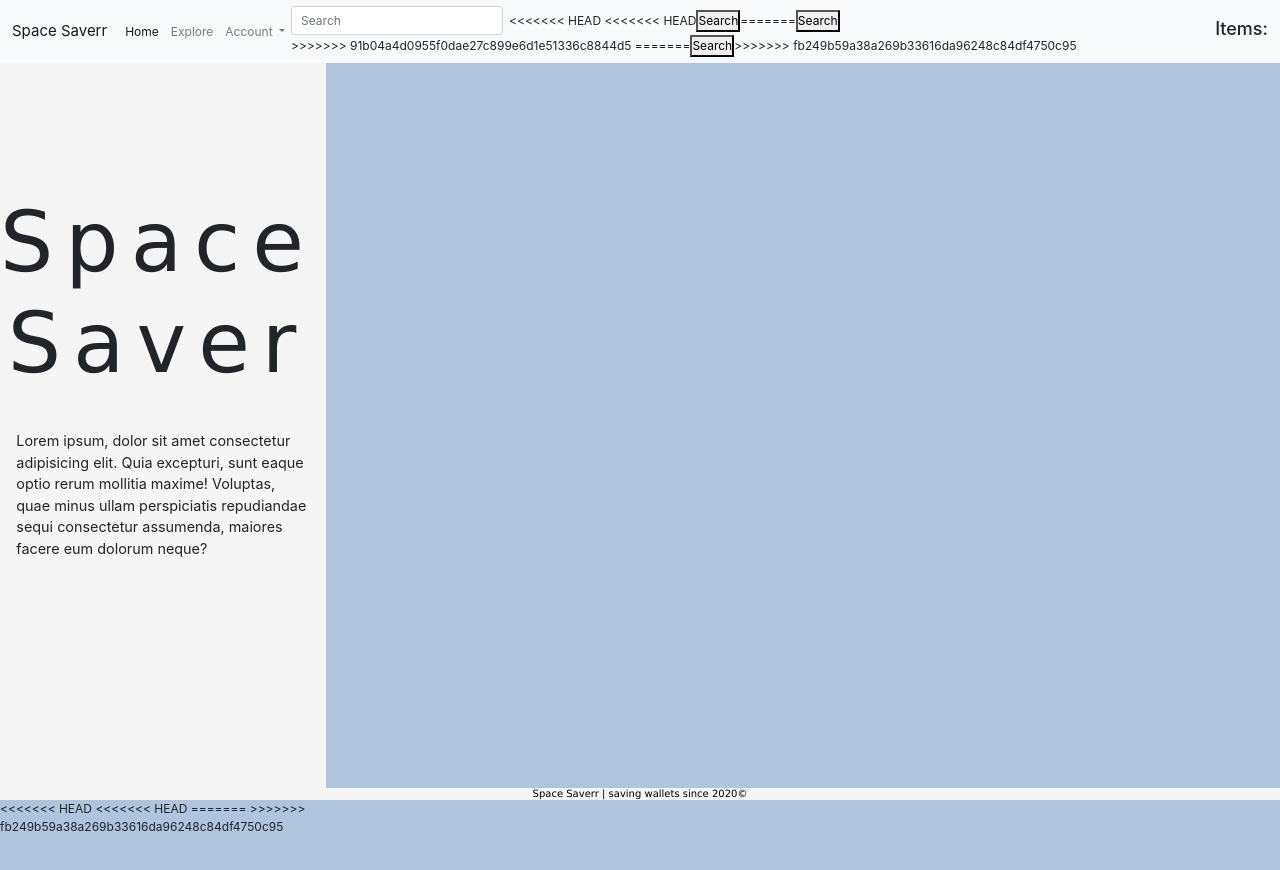
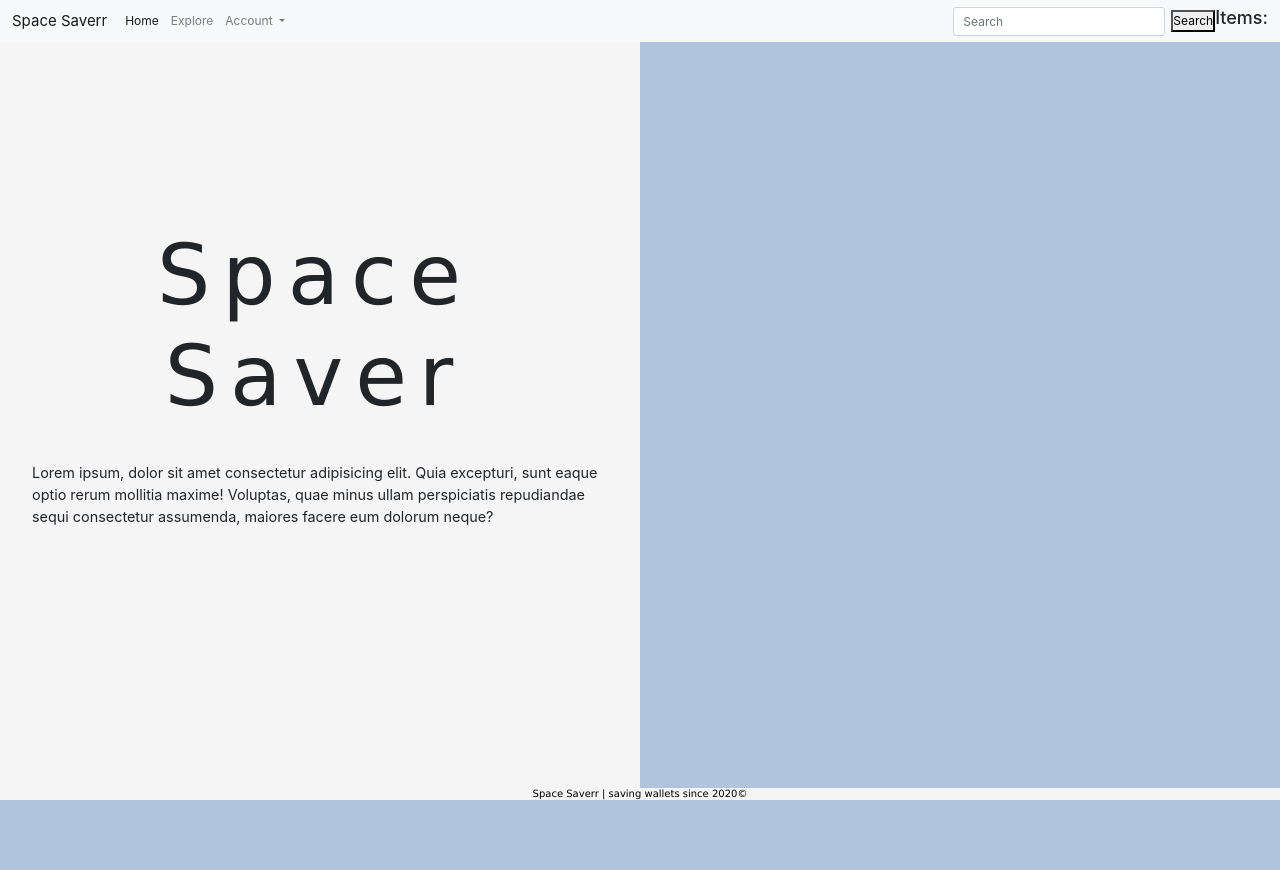
Before and after one commit to ElhamFabe/Space-Saverr, a website: page public/landing-page.html in a window 1280 px wide. Shown: the top 870 px of the page. Drawn offline with nearby package versions, Linux system fonts and the light colour scheme.

Commit message:
Update landing-page.html

```diff
--- a/public/landing-page.html
+++ b/public/landing-page.html
@@ -117,16 +117,9 @@
       <form action="/search/" method="GET" class="form-inline my-2 my-lg-0">
         <input id="searchId" class="searchBox form-control mr-sm-2" name="searchdata" type="search" placeholder="Search" aria-label="Search">
         <!-- <button class="btn btn-outline-success my-2 my-sm-0" id="spaceSearch" type="submit">Search</button> -->
-<<<<<<< HEAD
-<<<<<<< HEAD
+
         <button class="searchButton" onclick="search()" type="submit" class="btn btn-outline-info btn-rounded waves-effect" id="spaceSearch" value="Submit">Search</button>
-=======
-        <button class="searchButton" type="submit" class="btn btn-outline-info btn-rounded waves-effect" id="spaceSearch"> Search</button>
->>>>>>> 91b04a4d0955f0dae27c899e6d1e51336c8844d5
-=======
 
-        <button class="searchButton" type="submit" class="btn btn-outline-info btn-rounded waves-effect" id="spaceSearch" value="Submit">Search</button>
->>>>>>> fb249b59a38a269b33616da96248c84df4750c95
       </form>
       <!-- Temporary div to put search items into test -->
       <h4>Items: </h4>
@@ -145,11 +138,7 @@
           maiores facere eum dolorum neque?
         </p>
       </div>
-<<<<<<< HEAD
-<<<<<<< HEAD
-=======
 
->>>>>>> fb249b59a38a269b33616da96248c84df4750c95
     </div>
     <div class="tone-2">
       <!-- Commented picture because it was throwing an error -Carlo -->
@@ -157,16 +146,13 @@
         alt="Space Saver" /> -->
     </div>
     </div>
-<<<<<<< HEAD
-=======
+
     </section>
     <section class="tone-2">
-      <img src="../Public/Assets/img/png-clipart-computer-icons-astronaut-astronaut-logo-artwork.png"
-        alt="Space Saver" />
+<!--       <img src="../Public/Assets/img/png-clipart-computer-icons-astronaut-astronaut-logo-artwork.png"
+        alt="Space Saver" /> -->
     </section>
->>>>>>> 91b04a4d0955f0dae27c899e6d1e51336c8844d5
-=======
->>>>>>> fb249b59a38a269b33616da96248c84df4750c95
+
   </main>
   <footer class="footer">
       <h1 id="endTail">
```
